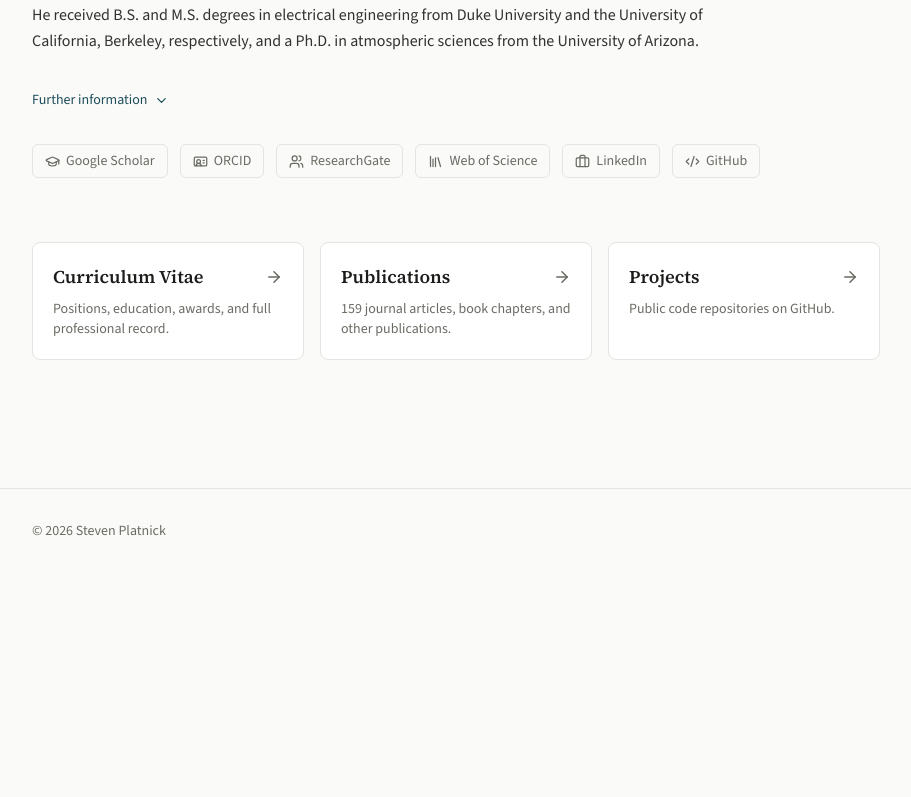
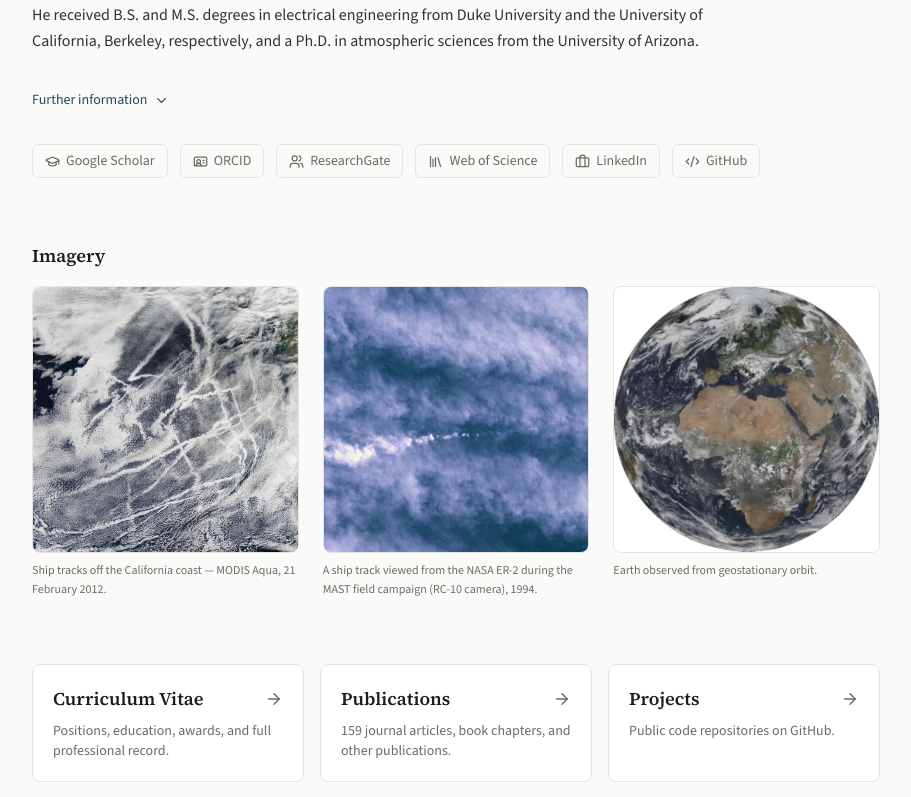
Before and after one commit to sepraca/steven-platnick-site, a Next.js app: page / in a window 1280 px wide. Shown: the part 485-1282 px from the top of the page, without its empty margins (184-1095 px from the left). Before the commit the page ends 1058 px from the top, so only its background shows below. Built offline with nearby package versions, Linux system fonts and the light colour scheme.

Commit message:
Mockup 1: image gallery section on About page

```diff
--- /dev/null
+++ b/content/gallery.md
@@ -0,0 +1,21 @@
+---
+id: gallery-1
+image: "/images/modis-aqua-ship-tracks-2012.jpg"
+---
+Ship tracks off the California coast — MODIS Aqua, 21 February 2012.
+
+===
+
+---
+id: gallery-2
+image: "/images/ship-track-mast-rc10.jpg"
+---
+A ship track viewed from the NASA ER-2 during the MAST field campaign (RC-10 camera), 1994.
+
+===
+
+---
+id: gallery-3
+image: "/images/earth-satellite.jpg"
+---
+Earth observed from geostationary orbit.
--- a/src/app/page.tsx
+++ b/src/app/page.tsx
@@ -1,11 +1,13 @@
 import Link from "next/link";
 import { ArrowRight, ChevronDown } from "lucide-react";
-import { getProfile } from "@/lib/content";
+import { getGalleryImages, getProfile } from "@/lib/content";
 import ProfileLinksRow from "@/components/ProfileLinksRow";
 import BioParagraph from "@/components/BioParagraph";
+import Gallery from "@/components/Gallery";
 
 export default function Home() {
   const profile = getProfile();
+  const gallery = getGalleryImages();
   const [intro, career, education] = profile.bio.split("\n\n");
 
   return (
@@ -41,6 +43,17 @@ export default function Home() {
           <ProfileLinksRow profile={profile} />
         </div>
       </section>
+
+      {gallery.length > 0 && (
+        <section className="mt-16">
+          <h2 className="font-serif text-lg font-semibold text-foreground">
+            Imagery
+          </h2>
+          <div className="mt-4">
+            <Gallery images={gallery} />
+          </div>
+        </section>
+      )}
 
       <section className="mt-16 grid gap-4 sm:grid-cols-3">
         {[
--- /dev/null
+++ b/src/components/Gallery.tsx
@@ -0,0 +1,26 @@
+import Image from "next/image";
+import type { GalleryImage } from "@/lib/content";
+import BioParagraph from "@/components/BioParagraph";
+
+export default function Gallery({ images }: { images: GalleryImage[] }) {
+  return (
+    <div className="grid gap-6 sm:grid-cols-3">
+      {images.map((img) => (
+        <figure key={img.id} className="space-y-2">
+          <div className="relative aspect-square overflow-hidden rounded-lg border border-border bg-surface">
+            <Image
+              src={img.image}
+              alt={img.caption}
+              fill
+              sizes="(min-width: 640px) 33vw, 100vw"
+              className="object-cover"
+            />
+          </div>
+          <figcaption className="text-xs text-muted leading-relaxed">
+            <BioParagraph text={img.caption} />
+          </figcaption>
+        </figure>
+      ))}
+    </div>
+  );
+}
--- a/src/lib/content.ts
+++ b/src/lib/content.ts
@@ -15,20 +15,35 @@ export interface CitationEntry {
   citation: string;
 }
 
-function parseEntryDb(raw: string): CitationEntry[] {
+function splitDbChunks(raw: string) {
   return raw
     .split(/\n===\n/)
     .map((chunk) => chunk.trim())
     .filter(Boolean)
-    .map((chunk) => {
-      const { data, content } = matter(chunk);
-      return {
-        id: String(data.id),
-        year: data.year ? Number(data.year) : undefined,
-        link: data.link as string | undefined,
-        citation: content.trim(),
-      };
-    });
+    .map((chunk) => matter(chunk));
+}
+
+function parseEntryDb(raw: string): CitationEntry[] {
+  return splitDbChunks(raw).map(({ data, content }) => ({
+    id: String(data.id),
+    year: data.year ? Number(data.year) : undefined,
+    link: data.link as string | undefined,
+    citation: content.trim(),
+  }));
+}
+
+export interface GalleryImage {
+  id: string;
+  image: string;
+  caption: string;
+}
+
+export function getGalleryImages(): GalleryImage[] {
+  return splitDbChunks(readFile("gallery.md")).map(({ data, content }) => ({
+    id: String(data.id),
+    image: String(data.image),
+    caption: content.trim(),
+  }));
 }
 
 export function getPublications(): CitationEntry[] {
```
